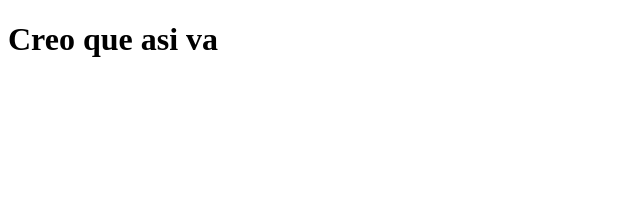
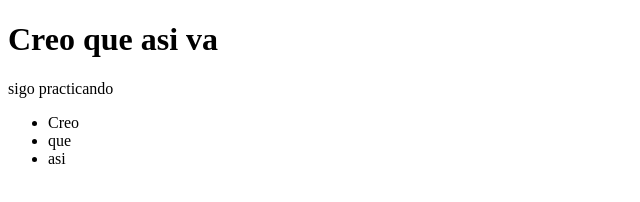
Before and after one commit to MillerJimenez/ensayo, a plain HTML site: page index.html in a window 1280 px wide. Shown: the whole page, without its empty margins (0-640 px from the left). Drawn offline with Linux system fonts and the light colour scheme.

Commit message:
tercer ensayo

```diff
--- a/index.html
+++ b/index.html
@@ -10,8 +10,18 @@
     <header>
         <h1>Creo que asi va</h1>
     </header>
-    <section></section>
-    <section></section>
+    <section>
+        <p>
+            sigo practicando
+        </p>
+    </section>
+    <section>
+        <ul>
+            <li>Creo</li>
+            <li>que</li>
+            <li>asi</li>
+        </ul>
+    </section>
     <section></section>
     <section></section>
 </body>
```
